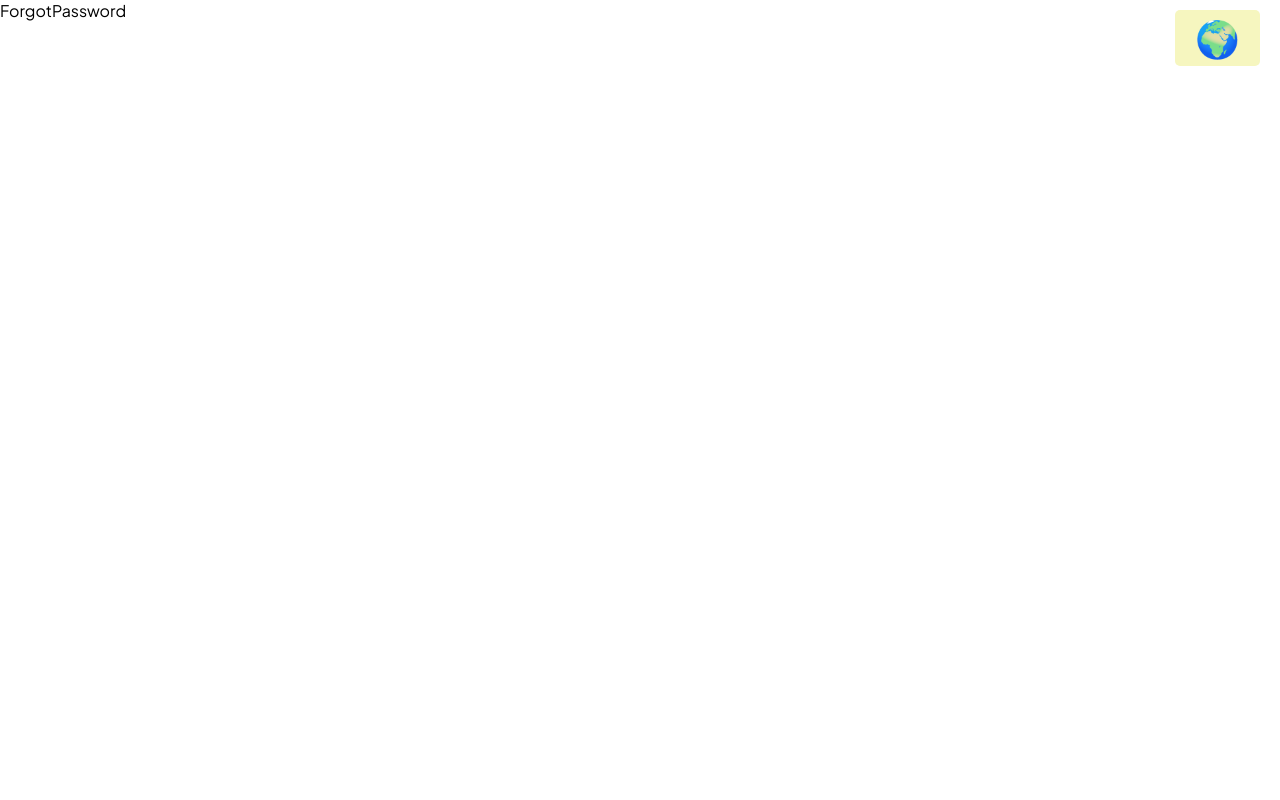
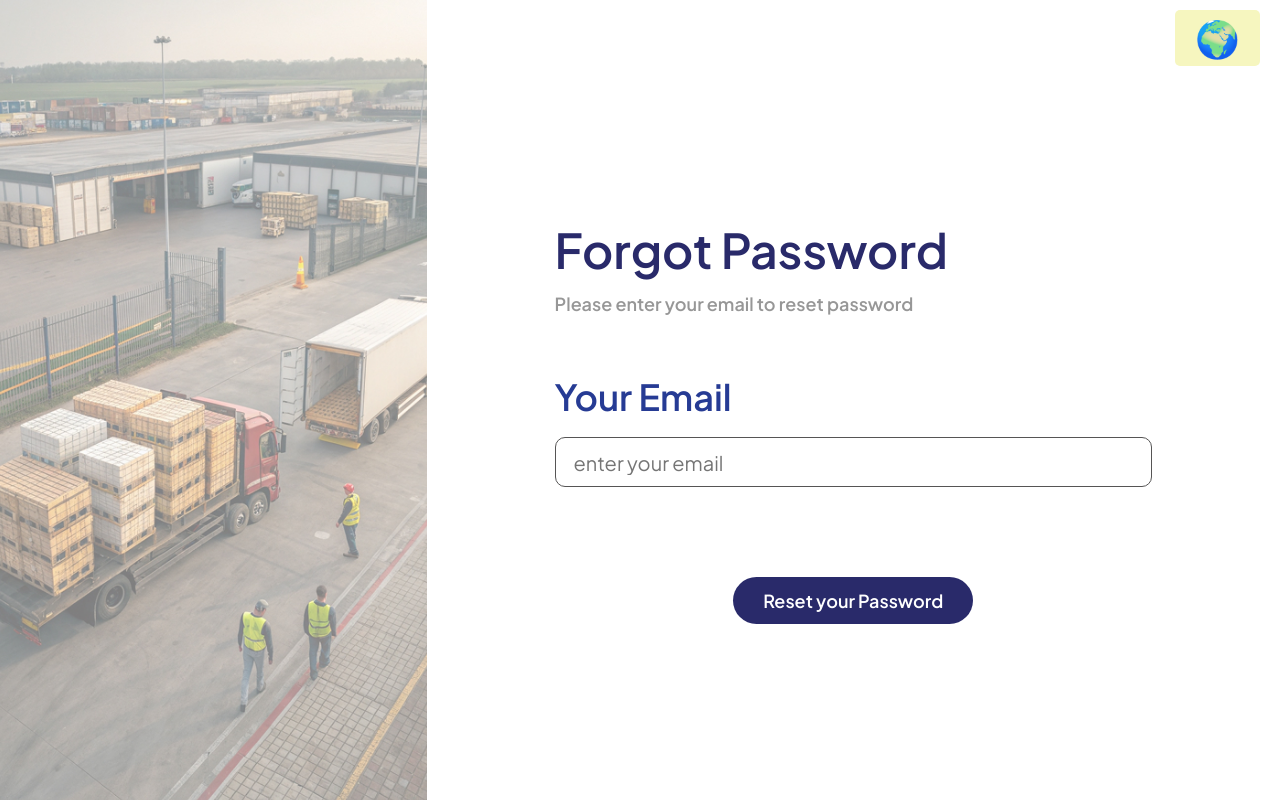
Before and after one commit to driveefy-com/Primary_Product-72738ab8, a React (Vite) app: page /forgotPassword in a window 1280 px wide. Built offline with nearby package versions, Linux system fonts and the light colour scheme.

Commit message:
initial changes

```diff
--- a/src/common/buttons/styles/SubmitButton.scss
+++ b/src/common/buttons/styles/SubmitButton.scss
@@ -1,6 +1,5 @@
 button{
-    padding: 1.2% 5% 1.2% 5%;
-    font-size:x-large;
+    padding: 2% 5% 2% 5%;
     font-weight: 600;
     background-color: #292a6a;
     color: #ffffff;
@@ -10,9 +9,10 @@ button{
     display: flex;
     justify-content: center;
     align-items: center;
+    font-size:large;
     @media (max-width: 1024px) {
-        font-size: 17px;
-        padding: 1.4% 5.9% 1.4% 5.9%;
+        // font-size: 17px;
+        // padding: 1.4% 5.9% 1.4% 5.9%;
         margin-top: 5%;
         // padding: 2% 7% 2% 7%;
       }
--- a/src/common/form/FormComponents.jsx
+++ b/src/common/form/FormComponents.jsx
@@ -23,6 +23,7 @@ export const FormComponents = ({ formData,onChange }) => {
         return (
                 <div className="input-container">
                     <input
+                    className='input-field'
                     name={formData.name}
                     type={formData.type}
                     required
--- a/src/common/form/FormData.js
+++ b/src/common/form/FormData.js
@@ -57,7 +57,7 @@ export const forgotPassword=[
         name:'forgotPassword',
         type:'password',
         inputType:'text',
-        placeholder:'Retype Password*',
+        placeholder:'enter your email',
     }
 ]
 export const setNewPassword=[
--- a/src/common/form/styles/FormComponent.scss
+++ b/src/common/form/styles/FormComponent.scss
@@ -1,6 +1,7 @@
 .input-container {
     position: relative;
     width: 100%;
+    height: 50px;
     display: flex;
     margin-top: 3%;
     font-size: 20px;
@@ -13,7 +14,7 @@
       border-radius: 10px;
       outline: none;
       font-size: 20px;
-      height: 48px;
+      // height: 48px;
       padding-left: 3%;
       width: 100%;
       background-color: #ffffff;
@@ -29,9 +30,11 @@
         font-size: 11px;
         height: 40px;
       }
+
       &:focus + .placeholder,
       &.focused + .placeholder {
         top: 3px;
+
         @media (max-width: 1024px) {
           // top:3.5px
         }
@@ -73,3 +76,7 @@
       }
     }
   }
+
+  .input-field:focus::placeholder {
+    color: transparent; /* Makes the placeholder text transparent */
+  }
--- a/src/forget_password/forgotPassword/ForgotPassword.jsx
+++ b/src/forget_password/forgotPassword/ForgotPassword.jsx
@@ -1,6 +1,38 @@
-
+import { useTranslation } from "react-i18next"
+import { forgotPassword } from "../../common/form/FormData";
+import { FormComponents } from "../../common/form/FormComponents";
+import SubmitButton from "../../common/buttons/SubmitButton";
+import './styles/ForgotPassword.scss'
+import { useState } from "react";
 export const ForgotPassword = () => {
+  const {t}=useTranslation();
+   const [formData, setformData] = useState({});
+    const handleChange=(e)=>{
+      setformData({...formData,[e.target.name]:e.target.value});
+    }
+    const handleSubmit = (e) =>{}
   return (
-    <div>ForgotPassword</div>
+   <div className="forgot-password-main-container">
+    <div className="forgot-password-img-container"></div>
+    <div className="forgot-password-form-container">
+      <div className="forgot-password-text-container">
+      <h1>{t('forgotPassword.title')}</h1>
+      <p>{t('forgotPassword.message')}</p>
+      </div>
+      <div className="forgot-password-input-container">
+        <h3>{t('forgotPassword.email')}</h3>
+        <form onSubmit={handleSubmit}>
+          {forgotPassword.map((item,index)=>{
+            return(
+              <FormComponents key={index} formData={item} onChange={handleChange}/>
+            )
+          })}
+          <div className="forgot-password-button-container">
+            <SubmitButton text={t('forgotPassword.submit')} type={'submit'}/>
+          </div>
+        </form>
+      </div>
+    </div>
+   </div>
   )
 }
--- a/src/forget_password/forgotPassword/styles/ForgotPassword.scss
+++ b/src/forget_password/forgotPassword/styles/ForgotPassword.scss
@@ -0,0 +1,77 @@
+.forgot-password-main-container{
+    display: flex;
+    .forgot-password-img-container{
+        width: 33.33%;
+        height: 100vh;
+        background-image: url("../../../assets/images/forgotPasswordImg.jpg");
+        background-size: cover;
+        background-repeat: no-repeat;
+        background-position: center;
+        position: relative;
+    }
+    .forgot-password-form-container{
+        display: flex;
+        flex-direction: column;
+        align-items: center;
+        justify-content: center;
+        width: 66.66%;
+        height: 100vh;
+        .forgot-password-text-container{
+            width: 70%;
+            margin-top: 5%;
+            margin-bottom: 7%;
+        h1{
+            font-weight: 700;
+            font-size: 48px;
+            color: #292a6a;
+            @media (max-width:1024px) {
+                font-size: 42px;
+            }
+            @media (max-width: 768px){
+                font-size: 36px;
+            }
+            @media (max-width:480px) {
+                font-size: 28px;
+            }
+        }
+        p{
+            font-weight:600;
+            font-size: 18px;
+            color: #979797;
+            margin-top: 2%;
+            @media (max-width:1024px) {
+                font-size: 16px;
+            }
+            @media (max-width: 768px){
+                font-size: 14px;
+            }
+            @media (max-width:480px) {
+                font-size: 12px;
+            }
+        }
+    }}
+    .forgot-password-input-container{
+        width: 70%;
+        h3{
+            font-weight: 600;
+            font-size: 36px;
+            color: #263b94;
+            @media (max-width:1024px) {
+                font-size: 30px;
+            }
+            @media (max-width: 768px){
+                font-size: 24px;
+            }
+            @media (max-width:480px) {
+                font-size: 18px;
+            }
+        }
+    }
+    .forgot-password-button-container{
+        margin-top: 15%;
+        font-size: 20px;
+        display: flex;
+        align-items: center;
+        justify-content: center;
+    }
+}
--- a/src/locales/en.json
+++ b/src/locales/en.json
@@ -13,5 +13,11 @@
     "signupButton": "Sign Up",
     "loginLink": "Already have an account?",
     "login":"Login"
+  },
+  "forgotPassword": {
+    "title": "Forgot Password",
+    "message": "Please enter your email to reset password",
+    "email": "Your Email",
+    "submit": "Reset your Password"
   }
 }
--- a/src/login_signup/login/Login.jsx
+++ b/src/login_signup/login/Login.jsx
@@ -46,7 +46,7 @@ function Login() {
               />
               );
         })}
-          <Link className="link">{t("loginPage.forgot")}</Link>
+          <Link className="link" to={'forgotPassword'}>{t("loginPage.forgot")}</Link>
           <div className="login-form-button-container">
           <SubmitButton text={t("loginPage.login")}/>
           </div>
--- a/src/login_signup/login/styles/Login.scss
+++ b/src/login_signup/login/styles/Login.scss
@@ -222,11 +222,11 @@
         flex-direction: column;
         justify-content: space-between;
         @media (max-width: 1024px) {
-          width: 70%;
+          width: 60%;
           // padding: 1.2% 5%;
         }
         @media (max-width: 768px) {
-          width: 80%;
+          width: 70%;
           // padding: 1% 4%;
         }
         form {
@@ -259,6 +259,7 @@
             display: flex;
             align-items: center;
             justify-content: center;
+            font-size: 36px;
             margin-top: 5%;
           }
         }
--- a/src/login_signup/signup/styles/Signup.scss
+++ b/src/login_signup/signup/styles/Signup.scss
@@ -114,17 +114,22 @@
 
         }
         .signup-input-container{
-            width: 80%;
+            width: 70%;
             .input-name-field{
                 display: flex;
                 gap: 5%;
                 align-items: flex-end;
+                @media (max-width:768px) {
+                    display: inline-block;
+                }
             }
             .signup-form-button{
                 margin-top: 2%;
                 display: flex;
                 align-items: center;
                 justify-content: center;
+                // background-color: red;
+                font-size: 36px;
             }
         }
         h3{
```
Also changed, not shown: src/assets/images/forgotPasswordImg.jpg (added).
